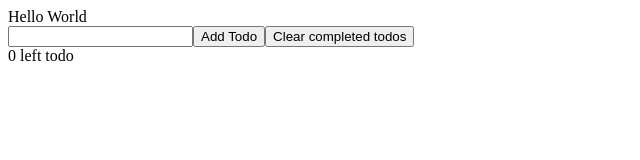
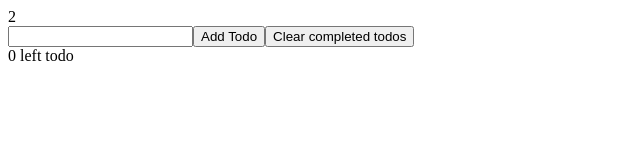
Before and after one commit to swright3/reactTodo, a React (Create React App) app: page / in a window 1280 px wide. Shown: the top 160 px of the page, without its empty margins (0-640 px from the left). Built offline with nearby package versions, Linux system fonts and the light colour scheme.

Commit message:
Added state

```diff
--- a/src/App.js
+++ b/src/App.js
@@ -1,10 +1,13 @@
-import React from 'react';
+import React, { useState } from 'react';
 import TodoList from './TodoList.js';
 
 function App() {
+  //Sets the initial state (no todos) and a function to change the state
+  const [todos, setTodos] = useState(['task 1','task 2'])
+  //Fragment containing several elements. Only one thing can be returned by a function
   return (
     <>
-      <TodoList />
+      <TodoList todos={todos}/>
       <input type='text'/>
       <button>Add Todo</button>
       <button>Clear completed todos</button>
--- /dev/null
+++ b/src/Todo.js
@@ -0,0 +1,9 @@
+import React from 'react'
+
+export default function Todo({todo}) {
+  return (
+    <div>
+
+    </div>
+  )
+}
--- a/src/TodoList.js
+++ b/src/TodoList.js
@@ -1,9 +1,10 @@
 import React from 'react'
+import Todo from './Todo'
 
-export default function TodoList() {
+export default function TodoList({todos}) {
   return (
     <div>
-      Hello World
+      {todos.length}
     </div>
   )
 }
```
